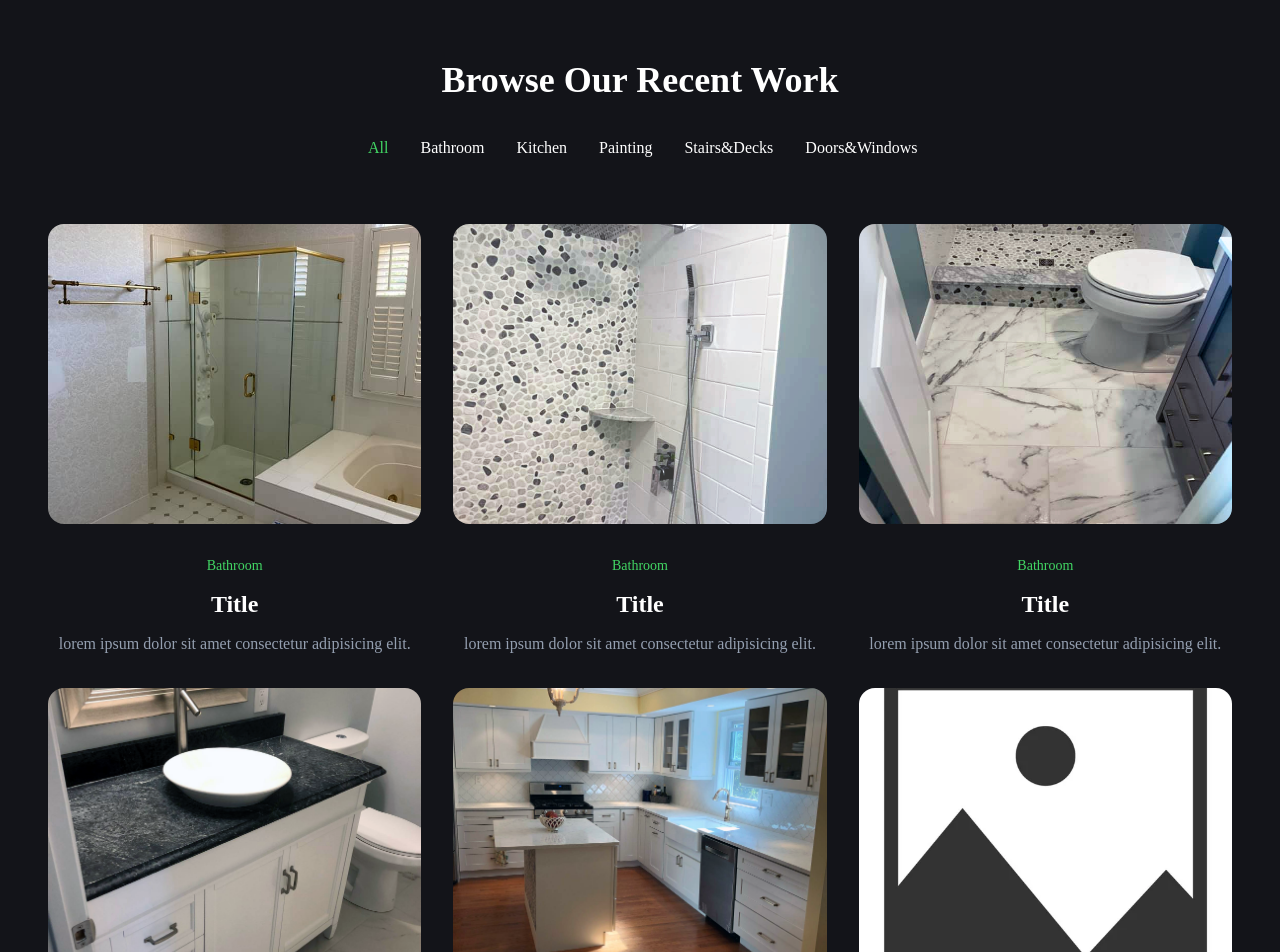
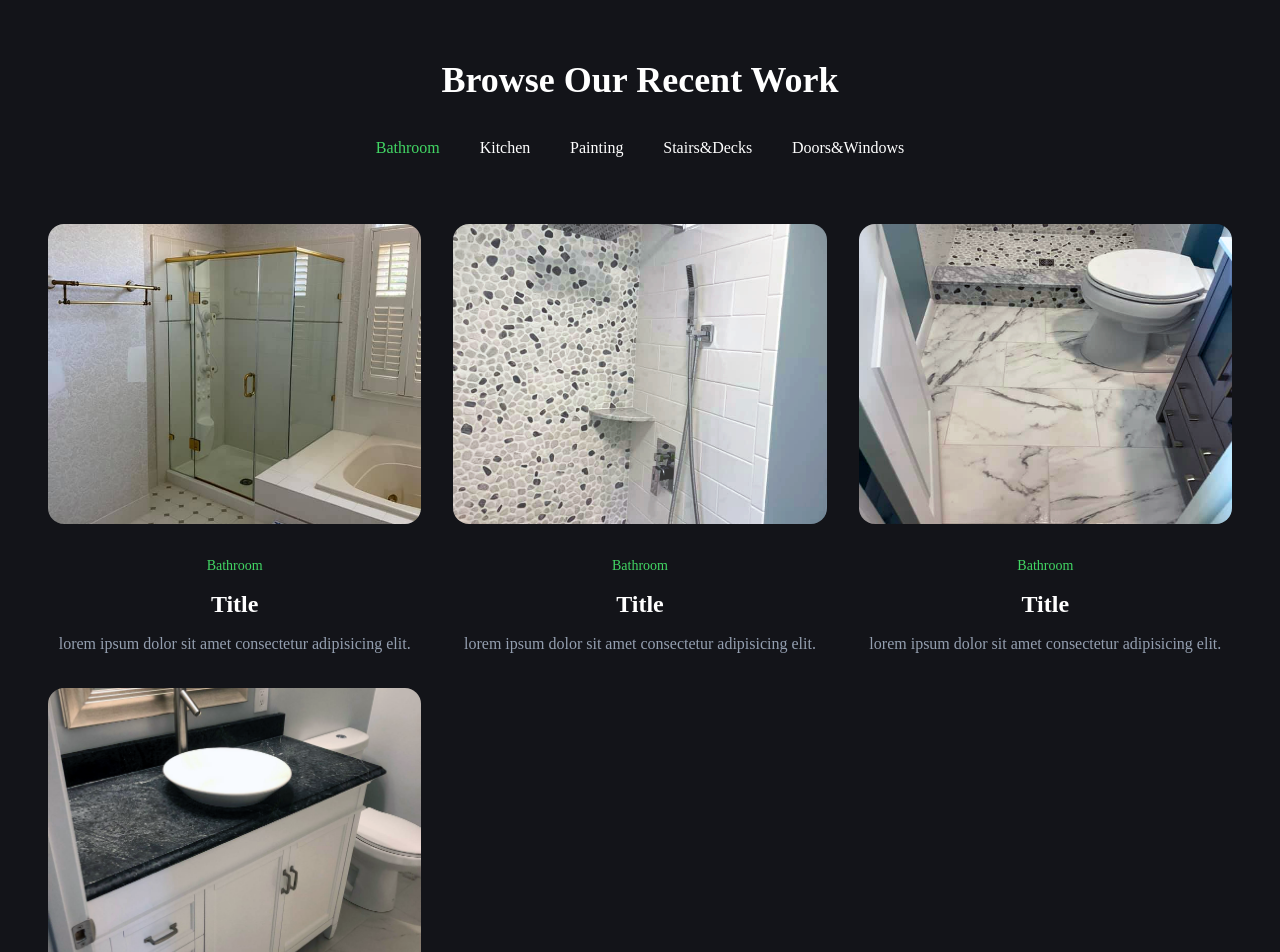
Before and after one commit to fredkamm/odonell-contracting, a React (Vite) app: page /projects in a window 1280 px wide. Shown: the part 160-1112 px from the top of the page. Built offline with nearby package versions, Linux system fonts and the light colour scheme.

Commit message:
testing something on ddeployment

```diff
--- a/src/components/gallery/Gallery.jsx
+++ b/src/components/gallery/Gallery.jsx
@@ -10,8 +10,6 @@ import BathroomFour from "../../assets/projects/bathroom_4.png";
 
 import KitchenOne from "../../assets/projects/kitchen_1.png";
 
-
-
 const projectsData = [
   {
     id: "1",
@@ -19,7 +17,7 @@ const projectsData = [
     href: BathroomOne,
     name: "Title",
     description: "lorem ipsum dolor sit amet consectetur adipisicing elit.",
-    category: "Bathroom",
+    category: "bathroom",
   },
   {
     id: "2",
@@ -65,35 +63,30 @@ const projectsData = [
 
 const projectsNav = [
   {
-    name: "all",
+    name: "bathroom",
   },
   {
-    name: "Bathroom",
+    name: "kitchen",
   },
   {
-    name: "Kitchen",
+    name: "painting",
   },
   {
-    name: "Painting",
+    name: "stairs&decks",
   },
   {
-    name: "Stairs&Decks",
-  },
-  {
-    name: "Doors&Windows",
+    name: "doors&windows",
   },
 ];
 
-
 const Gallery = () => {
-  const [item, setItem] = useState({ name: "all" });
+  const [item, setItem] = useState({ name: "bathroom" });
   const [projects, setProjects] = useState([]);
   const [active, setActive] = useState(0);
 
   useEffect(() => {
-    if (item.name === "all") {
-      setProjects(projectsData);
-    } else {
+    console.log(item);
+    if (item.name) {
       const newProjects = projectsData.filter((project) => {
         return project.category.toLowerCase() === item.name;
       });
@@ -102,6 +95,7 @@ const Gallery = () => {
   }, [item]);
 
   const handleClick = (e, index) => {
+
     setItem({ name: e.target.textContent.toLowerCase() });
     setActive(index);
   };
--- a/src/components/gallery/GalleryInfo.jsx
+++ b/src/components/gallery/GalleryInfo.jsx
@@ -1,4 +1,5 @@
 import React from "react";
+// import { Link } from "react-router-dom";
 
 const GalleryInfo = ({ item }) => {
   return (
--- a/src/components/gallery/ImageModal.jsx
+++ /dev/null
@@ -1,13 +0,0 @@
-import React from "react";
-
-const ImageModal = ({ imageUrl, onClose }) => {
-  return (
-    <div className="modal-overlay" onClick={onClose}>
-      <div className="modal-content">
-        <img className="modal-image" src={imageUrl} alt="" />
-      </div>
-    </div>
-  );
-};
-
-export default ImageModal;
--- a/src/main.jsx
+++ b/src/main.jsx
@@ -8,9 +8,9 @@ import HomePage from "./pages/HomePage.jsx";
 import AboutUsPage from "./pages/AboutUsPage.jsx";
 import ContactPage from "./pages/ContactPage.jsx";
 import ProjectsGallery from "./pages/ProjectsGallery.jsx";
+import ServicesPage from "./pages/ServicesPage.jsx";
 
 import "./index.css";
-import ServicesPage from "./pages/ServicesPage.jsx";
 
 const router = createBrowserRouter([
   {
```
